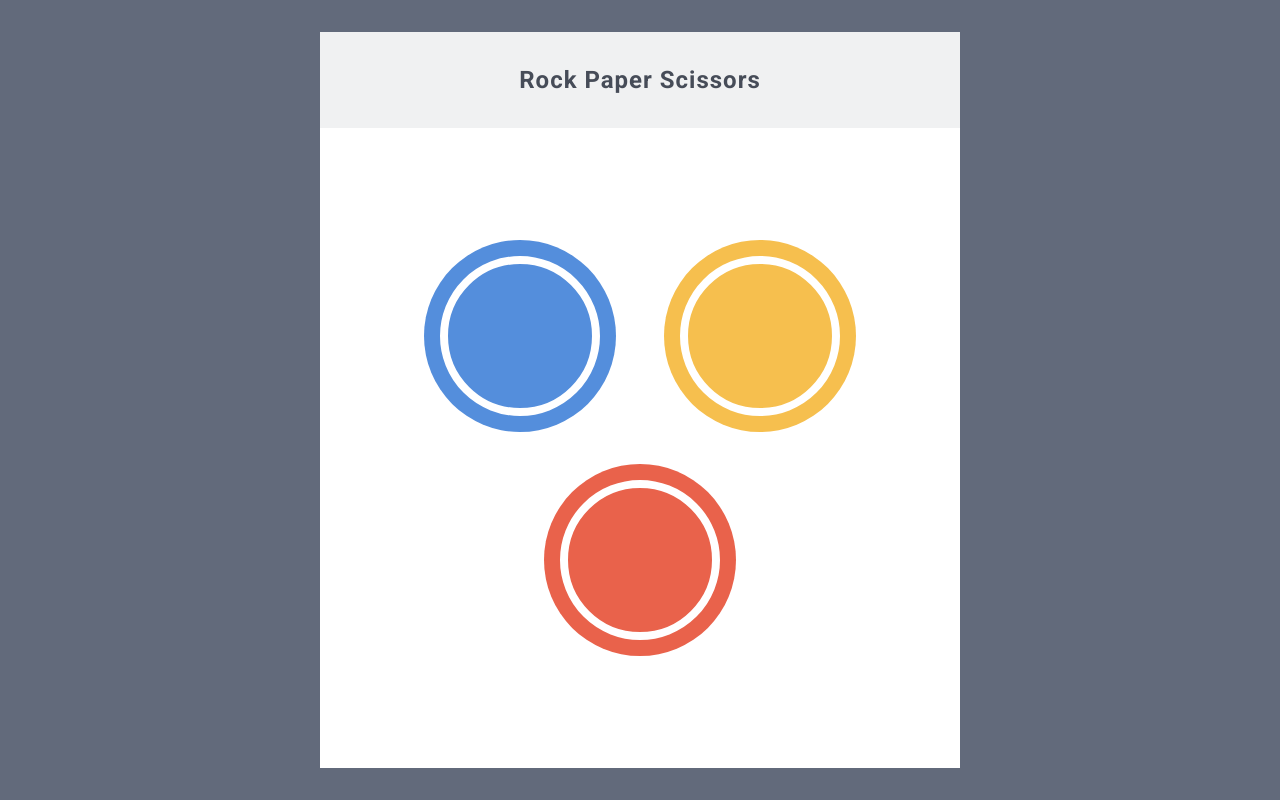
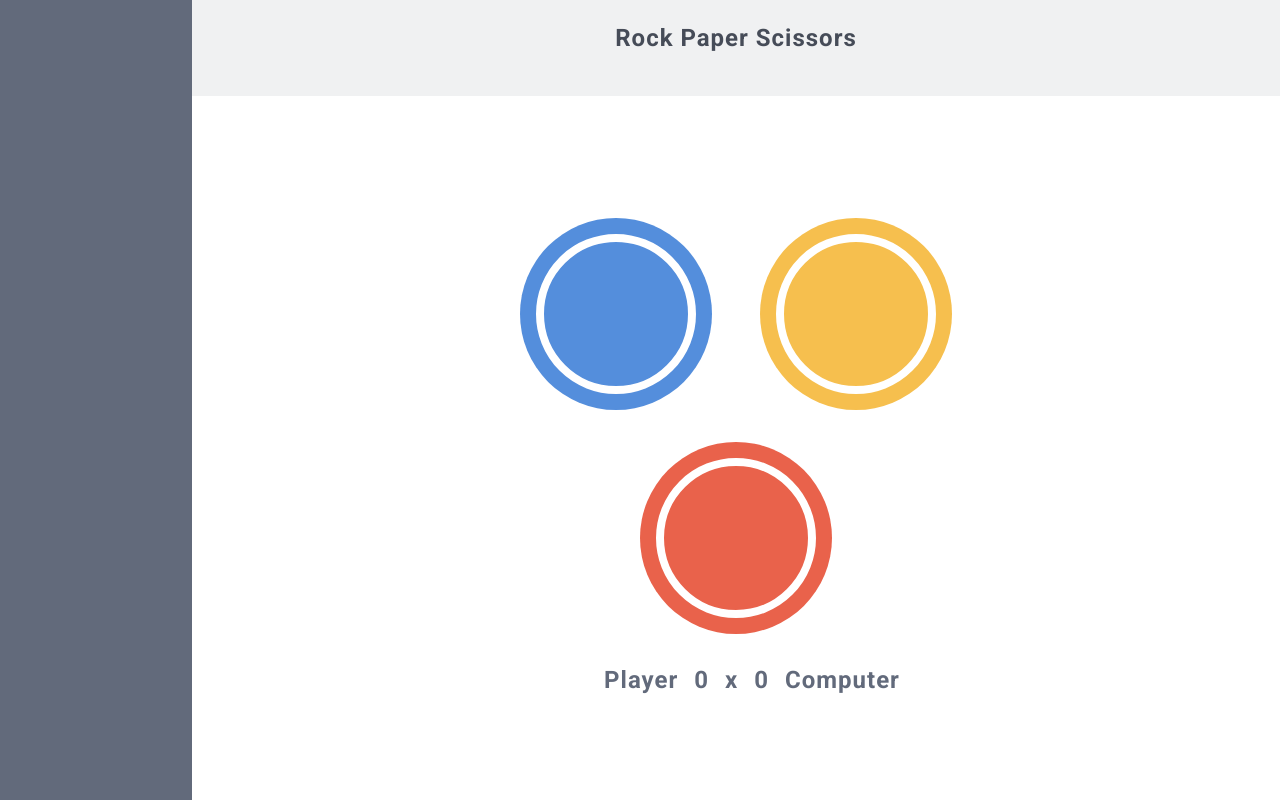
Before and after one commit to MadMaia3D/odin-rock-paper-scissors-game, a plain HTML site: page index.html in a window 1280 px wide. Drawn offline with Linux system fonts and the light colour scheme.

Commit message:
add: layout with header and sidebar

```diff
--- a/index.html
+++ b/index.html
@@ -10,11 +10,18 @@
 </head>
 
 <body>
-    <div class="container">
+
+    <!-- SIDE MENU -->
+    <aside class="side-menu"></aside>
+    <!-- END OF SIDE MENU -->
+
+    <div class="flex-container">
+
         <header class="header">
             <h1>Rock Paper Scissors</h1>
         </header>
-        <div class="flex-container">
+
+        <div class="game-area">
             <!-- TRIANGLE -->
             <div class="triangle">
                 <!-- CHOICES -->
@@ -43,8 +50,17 @@
             </div>
             <!-- END OF TRIANGLE -->
 
+            <div class="scores">
+                <p>Player</p>
+                <p class="player-score"> 0 </p>
+                <p> x </p>
+                <p class="player-score"> 0 </p>
+                <p>Computer</p>
+            </div>
         </div>
+
     </div>
+
 
     <script src="./app.js"></script>
 </body>
--- a/style.css
+++ b/style.css
@@ -3,7 +3,7 @@
 * {
     margin: 0;
     padding: 0;
-    /* outline: 1px solid black; */
+    /* outline: 1px solid rgba(255, 0, 255, 0.1); */
 }
 :root {
     --color-white: #ffffff;
@@ -23,72 +23,46 @@
     --size-button-center: 9rem;
     --size-triangle-base: 30rem;
     --spacing: 1px;
+    --header-height: ;
 }
 body {
     background: var(--color-grey-dark-1);
+    display: flex;
     height: 100vh;
-    display: flex;
-    justify-content: center;
-    align-items: center;
 }
-.flex-container {
-    width: 50vw;
-    height: 80vh;
-    background: var(--color-white);
-    display: flex;
-    justify-content: center;
-    align-items: center;
-}
+/* ########## FIRST LEVEL ########## */
 .header {
     height: 6rem;
     background: var(--color-grey-light);
-    display: flex;
-    justify-content: center;
-    align-items: center;
+    /* display: flex; */
+    /* justify-content: center; */
+    /* align-items: center; */
     color: var(--color-grey-dark-3);
-    /* padding-left: 3rem; */
 }
 h1 {
+    text-align: center;
+    margin: 1.5rem auto;
     font-family: "roboto", sans-serif;
     font-size: 1.5rem;
     letter-spacing: var(--spacing);
     font-weight: 700;
 }
-/* BUTTONS COLORS */
-.choice-rock {
-    background: var(--color-red);
+.flex-container {
+    display: flex;
+    flex-direction: column;
+    flex: 1;
 }
-.choice-paper {
-    background: var(--color-yellow);
+.side-menu {
+    width: 12rem;
+    background: var(--color-grey-dark-1);
 }
-.choice-scissors {
-    background: var(--color-blue);
-}
-
-/* BUTTONS SHAPE*/
-.choice {
-    width: var(--size-button);
-    height: var(--size-button);
-    border-radius: 50%;
+.game-area {
+    background: var(--color-white);
+    flex: 1;
     display: flex;
+    flex-direction: column;
     justify-content: center;
     align-items: center;
-    cursor: pointer;
-}
-.choice-center {
-    width: var(--size-button-center);
-    height: var(--size-button-center);
-    border-radius: 50%;
-    display: flex;
-    justify-content: center;
-    align-items: center;
-    border: 0.5rem var(--color-white) solid;
-    overflow: hidden;
-}
-
-.choice-center .icon {
-    width: 110%;
-    height: 110%;
 }
 
 /* BUTTONS POSITION */
@@ -125,21 +99,41 @@ h1 {
     left: calc(50% - var(--size-button) / 2);
 }
 
-/* BUTTONS ANIMATION */
-.choice:hover {
-    animation: button-hover 0.8s infinite;
+/* BUTTONS SHAPE*/
+.choice {
+    width: var(--size-button);
+    height: var(--size-button);
+    border-radius: 50%;
+    display: flex;
+    justify-content: center;
+    align-items: center;
+    cursor: pointer;
+}
+.choice-center {
+    width: var(--size-button-center);
+    height: var(--size-button-center);
+    border-radius: 50%;
+    display: flex;
+    justify-content: center;
+    align-items: center;
+    border: 0.5rem var(--color-white) solid;
+    overflow: hidden;
 }
 
-@keyframes button-hover {
-    0% {
-        transform: scale(1);
-    }
-    50% {
-        transform: scale(0.9);
-    }
-    100% {
-        transform: scale(1);
-    }
+/* BUTTONS COLORS */
+.choice-rock {
+    background: var(--color-red);
+}
+.choice-paper {
+    background: var(--color-yellow);
+}
+.choice-scissors {
+    background: var(--color-blue);
+}
+
+.choice-center .icon {
+    width: 110%;
+    height: 110%;
 }
 
 /* BUTTONS ICONS */
@@ -158,3 +152,33 @@ h1 {
     background-position: center;
     background-size: cover;
 }
+
+/* BUTTONS ANIMATION */
+.choice:hover {
+    animation: button-hover 0.8s infinite;
+}
+
+@keyframes button-hover {
+    0% {
+        transform: scale(1);
+    }
+    50% {
+        transform: scale(0.9);
+    }
+    100% {
+        transform: scale(1);
+    }
+}
+
+/* SCORES */
+.scores {
+    margin-top: 1rem;
+    margin-left: 2rem;
+    display: flex;
+    gap: 1rem;
+    font-family: "roboto", sans-serif;
+    letter-spacing: var(--spacing);
+    font-weight: 700;
+    font-size: 1.5rem;
+    color: var(--color-grey-dark-1);
+}
```
